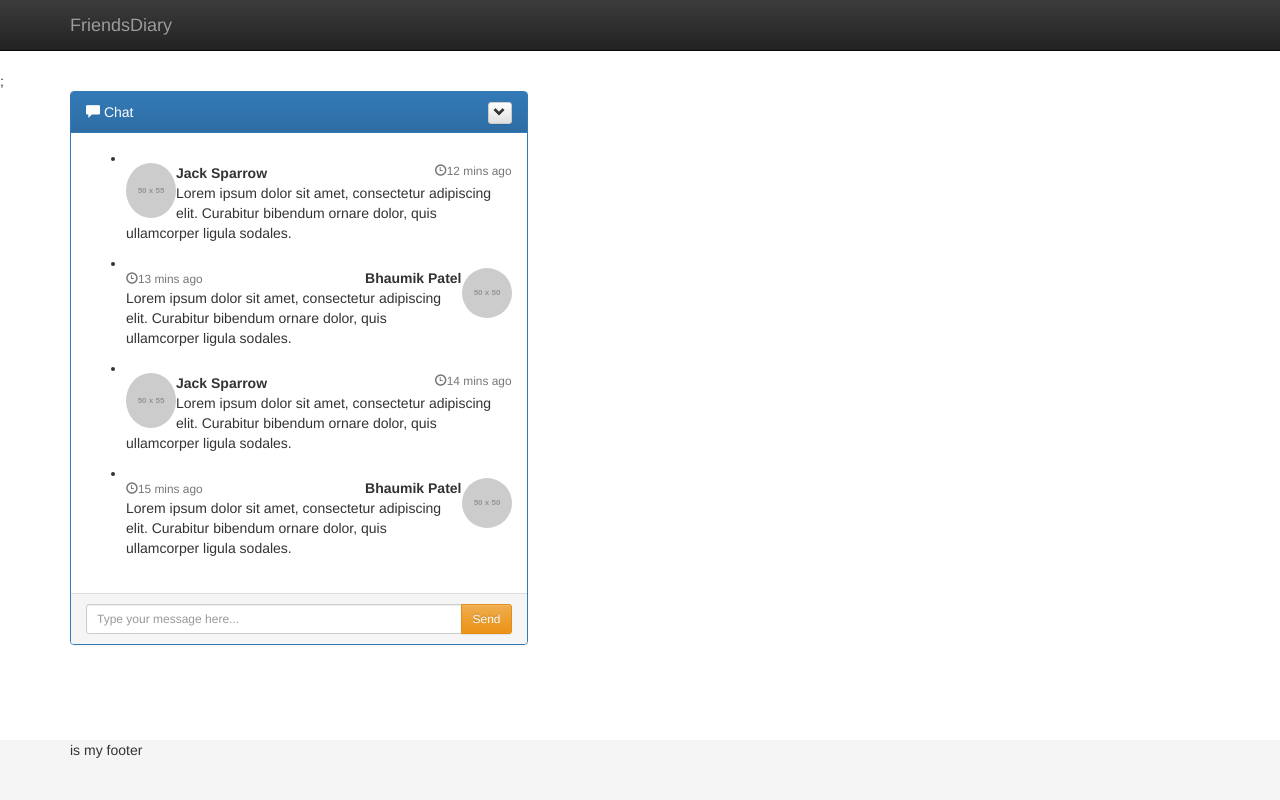
After one commit to RazaqPopoola/FriendsDiary4.0, a PHP site: page /FsDProject/chating.php in a window 1280 px wide. The commit adds this page. Run offline with PHP 8.4, Linux system fonts and the light colour scheme; grey boxes labelled with a size stand in for pictures from a placeholder-image service; some libraries are stand-ins or nearby versions.

```diff
--- a/activate.php
+++ b/activate.php
@@ -23,16 +23,16 @@
 				<p>You're free to log in!</p>
 
 			<?php
-				} else if (isset($_GET['email'], $_GET['email_code']) === true) {
+				} else if (isset($_GET['email'], $_GET['emailCode']) === true) {
 
 					$email 		= trim($_GET['email']);
-					$email_code = trim($_GET['email_code']);
+					$email_code = trim($_GET['emailCode']);
 
 					if (emailExists($email) === false) {
 
 						$errors[] = 'Oops, something went wrong, and we couldn\'t find that email address!';
 
-					}else if (activate($email, $email_code) === false) {
+					}else if (activate($email, $emailCode) === false) {
 
 						$errors[] = 'We had problems activating your account';
 					}
--- /dev/null
+++ b/chating.php
@@ -0,0 +1,117 @@
+
+<!DOCTYPE HTML>
+<html>
+	<head>
+		<title>FriendsDiay Chating Box</title>
+		<meta name="viewport" content="width=device-width, initial-scale=1">
+			<?php include('config/css.php'); ?>
+			<?php include('config/css.php'); ?>
+	</head>
+	<body>
+		<div id="wrap">
+			<?php include('template/planNav.php') ?>;
+				<div class="container">
+				    <div class="row">
+				        <div class="col-md-5">
+				            <div class="panel panel-primary">
+				                <div class="panel-heading">
+				                    <span class="glyphicon glyphicon-comment"></span> Chat
+				                    <div class="btn-group pull-right">
+				                        <button type="button" class="btn btn-default btn-xs dropdown-toggle" data-toggle="dropdown">
+				                            <span class="glyphicon glyphicon-chevron-down"></span>
+				                        </button>
+				                        <ul class="dropdown-menu slidedown">
+				                            <li><a href="http://www.jquery2dotnet.com"><span class="glyphicon glyphicon-refresh">
+				                            </span>Refresh</a></li>
+				                            <li><a href="http://www.jquery2dotnet.com"><span class="glyphicon glyphicon-ok-sign">
+				                            </span>Available</a></li>
+				                            <li><a href="http://www.jquery2dotnet.com"><span class="glyphicon glyphicon-remove">
+				                            </span>Busy</a></li>
+				                            <li><a href="http://www.jquery2dotnet.com"><span class="glyphicon glyphicon-time"></span>
+				                                Away</a></li>
+				                            <li class="divider"></li>
+				                            <li><a href="http://www.jquery2dotnet.com"><span class="glyphicon glyphicon-off"></span>
+				                                Sign Out</a></li>
+				                        </ul>
+				                    </div>
+				                </div>
+				                <div class="panel-body">
+				                    <ul class="chat">
+				                        <li class="left clearfix"><span class="chat-img pull-left">
+				                            <img src="http://placehold.it/50/55C1E7/fff&text=U" alt="User Avatar" class="img-circle" />
+				                        </span>
+				                            <div class="chat-body clearfix">
+				                                <div class="header">
+				                                    <strong class="primary-font">Jack Sparrow</strong> <small class="pull-right text-muted">
+				                                        <span class="glyphicon glyphicon-time"></span>12 mins ago</small>
+				                                </div>
+				                                <p>
+				                                    Lorem ipsum dolor sit amet, consectetur adipiscing elit. Curabitur bibendum ornare
+				                                    dolor, quis ullamcorper ligula sodales.
+				                                </p>
+				                            </div>
+				                        </li>
+				                        <li class="right clearfix"><span class="chat-img pull-right">
+				                            <img src="http://placehold.it/50/FA6F57/fff&text=ME" alt="User Avatar" class="img-circle" />
+				                        </span>
+				                            <div class="chat-body clearfix">
+				                                <div class="header">
+				                                    <small class=" text-muted"><span class="glyphicon glyphicon-time"></span>13 mins ago</small>
+				                                    <strong class="pull-right primary-font">Bhaumik Patel</strong>
+				                                </div>
+				                                <p>
+				                                    Lorem ipsum dolor sit amet, consectetur adipiscing elit. Curabitur bibendum ornare
+				                                    dolor, quis ullamcorper ligula sodales.
+				                                </p>
+				                            </div>
+				                        </li>
+				                        <li class="left clearfix"><span class="chat-img pull-left">
+				                            <img src="http://placehold.it/50/55C1E7/fff&text=U" alt="User Avatar" class="img-circle" />
+				                        </span>
+				                            <div class="chat-body clearfix">
+				                                <div class="header">
+				                                    <strong class="primary-font">Jack Sparrow</strong> <small class="pull-right text-muted">
+				                                        <span class="glyphicon glyphicon-time"></span>14 mins ago</small>
+				                                </div>
+				                                <p>
+				                                    Lorem ipsum dolor sit amet, consectetur adipiscing elit. Curabitur bibendum ornare
+				                                    dolor, quis ullamcorper ligula sodales.
+				                                </p>
+				                            </div>
+				                        </li>
+				                        <li class="right clearfix"><span class="chat-img pull-right">
+				                            <img src="http://placehold.it/50/FA6F57/fff&text=ME" alt="User Avatar" class="img-circle" />
+				                        </span>
+				                            <div class="chat-body clearfix">
+				                                <div class="header">
+				                                    <small class=" text-muted"><span class="glyphicon glyphicon-time"></span>15 mins ago</small>
+				                                    <strong class="pull-right primary-font">Bhaumik Patel</strong>
+				                                </div>
+				                                <p>
+				                                    Lorem ipsum dolor sit amet, consectetur adipiscing elit. Curabitur bibendum ornare
+				                                    dolor, quis ullamcorper ligula sodales.
+				                                </p>
+				                            </div>
+				                        </li>
+				                    </ul>
+				                </div>
+				                <div class="panel-footer">
+				                    <div class="input-group">
+				                        <input id="btn-input" type="text" class="form-control input-sm" placeholder="Type your message here..." />
+				                        <span class="input-group-btn">
+				                            <button class="btn btn-warning btn-sm" id="btn-chat">
+				                                Send</button>
+				                        </span>
+				                    </div>
+				                </div>
+				            </div>
+				        </div>
+				    </div>
+				</div>
+
+		</div><!--- End wrap -->
+	</body>
+	<footer>
+		<?php include('template/footer.php')?>
+	</footer>
+</html>
--- a/editProfile.php
+++ b/editProfile.php
@@ -1,6 +1,6 @@
 <?php
 
-	include('config/setup.php');
+	include('config/init.php');
 
 	if(empty($_POST) === false){
 
--- a/mailtest.php
+++ b/mailtest.php
@@ -1,5 +1,5 @@
 <?php
 
-mail('rasaqpopoola@yahoo.com', 'Hello', 'Hello, this is email test', 'From: razaqpopool@gmail.com');
+mail('razaqpopoola@outlook.com', 'Hello', 'Hello, this is email test', 'From: razaqpopool@gmail.com');
 
 ?>
--- a/profile.php
+++ b/profile.php
@@ -1,6 +1,6 @@
 <?php
 
-	include_once('config/setup.php');
+	include('config/init.php');
 ?>
 
 
@@ -14,7 +14,7 @@
 	</head>
 	<body>
 		<div id="wrap">
-			<?php include('template/navigation.php') ?>;
+		<?php include('template/contentNav.php') ?>;
 			<div class="container">
 				<div class="row">
 					<div class="col-md-3">
@@ -55,7 +55,6 @@
 										<textarea class="form-control" row="7"  id="enterdiary" placeholder="Enter Daily Diary Note"></textarea>
 									</div>
 
-									<input type="hidden" name="token" value="<?php echo Token::generate(); ?>">
 									<input type="submit" class="btn btn-success" value="Save">
 
 								</form>
--- a/register.php
+++ b/register.php
@@ -1,6 +1,6 @@
 <?php
 
-	include('config/setup.php');
+	include('config/init.php');
 	loggedInRedirect();
 
 	if (empty($_POST) === false) {
@@ -62,7 +62,7 @@
 	</head>
 	<body>
 		<div id="wrap">
-			<?php include('template/planNavigation.php') ?>;
+			<?php include('template/planNav.php') ?>;
 
 			<?php
 
--- a/secured.php
+++ b/secured.php
@@ -10,7 +10,7 @@
 	</head>
 	<body>
 		<div id="wrap">
-			<?php include('template/planNavigation.php') ?>;
+			<?php include('template/planNav.php') ?>;
 				<div class="container">
 					<h3>Ooops! You should Login Or Register to perform this task on FriendsDairy Please....</h3>
 					<p>Thank you for using FriendsDiary......................</p>
```
Also changed, not shown: changePassword.php (+9 -11 lines), config/chatCSS.php (added, +68 -0 lines), config/css.php (+63 -1 lines), config/functions/member.php (renamed from functions/member.php, +14 -8 lines), config/init.php (renamed from config/setup.php, +6 -2 lines), index.php (+89 -0 lines), login.php (+9 -4 lines), config/connectdb/dbConnect.php (renamed from connectdb/dbConnect.php), config/functions/security.php (renamed from functions/security.php), template/contentNav.php (renamed from template/navigation.php), template/planNav.php (renamed from template/planNavigation.php).
